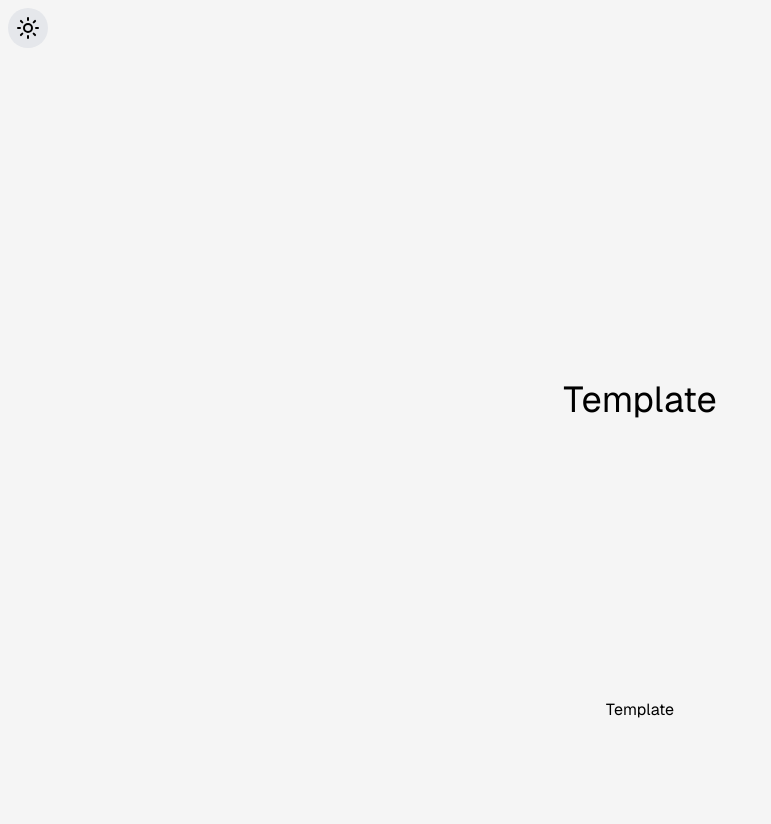
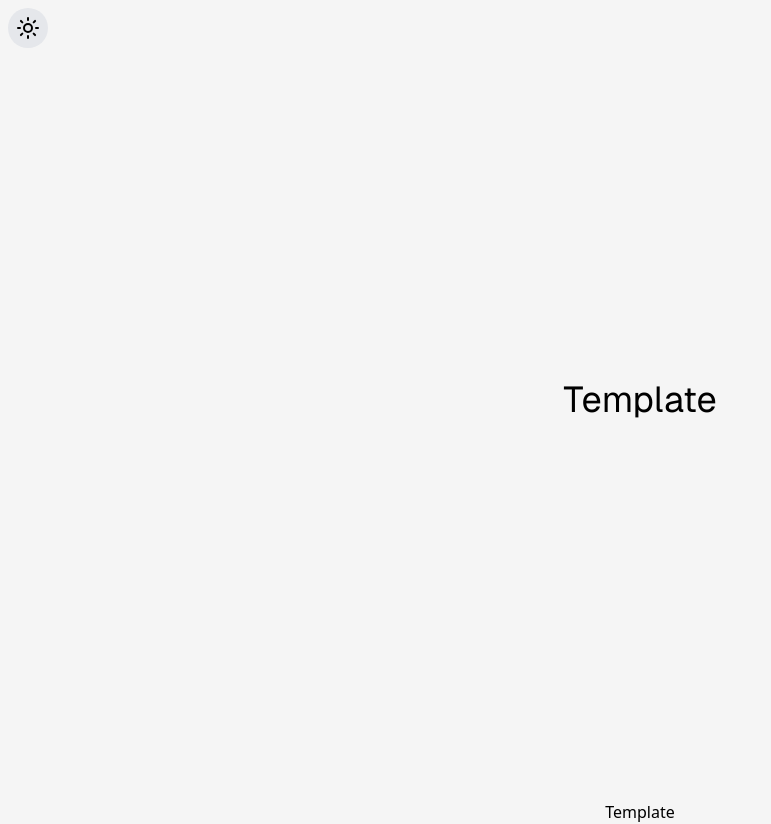
Before and after one commit to IchanP/nextjs-template, a Next.js app: page / in a window 1280 px wide. Shown: the whole page, without its empty margins (0-771 px from the left). Before the commit the page ends 800 px from the top, so only its background shows below. Built offline with nearby package versions, Linux system fonts and the light colour scheme.

Commit message:
move footer

```diff
--- a/src/app/layout.tsx
+++ b/src/app/layout.tsx
@@ -34,6 +34,9 @@ export default function RootLayout({
           <ThemeSwitcher />
           {children}
         </Providers>
+        <footer className="row-start-3 flex gap-4 sm:gap-6 flex-wrap items-center justify-center">
+          <p className="text-sm sm:text-base">Template</p>
+        </footer>
       </body>
     </html>
   );
--- a/src/app/page.tsx
+++ b/src/app/page.tsx
@@ -6,9 +6,6 @@ export default function Home() {
           <h1 className="text-2xl sm:text-3xl md:text-4xl">Template</h1>
         </div>
       </main>
-      <footer className="row-start-3 flex gap-4 sm:gap-6 flex-wrap items-center justify-center">
-        <p className="text-sm sm:text-base">Template</p>
-      </footer>
     </div>
   );
 }
```
